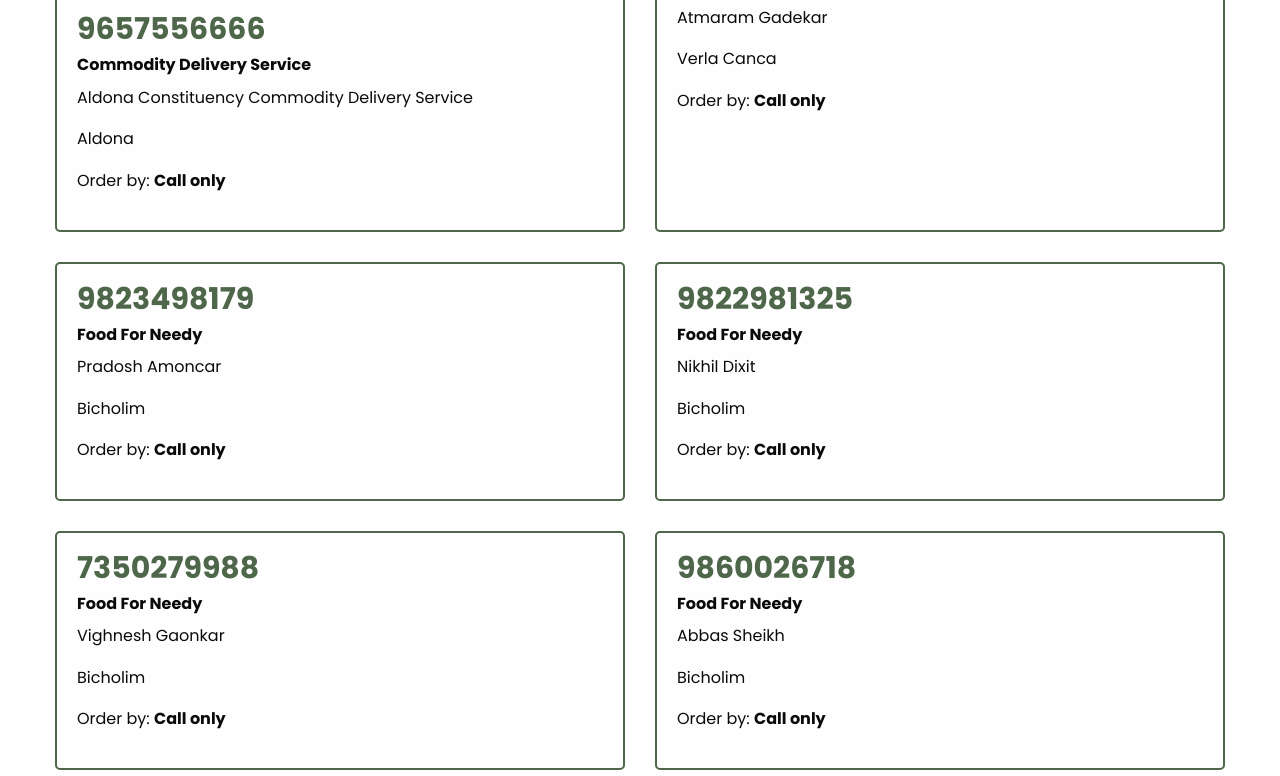
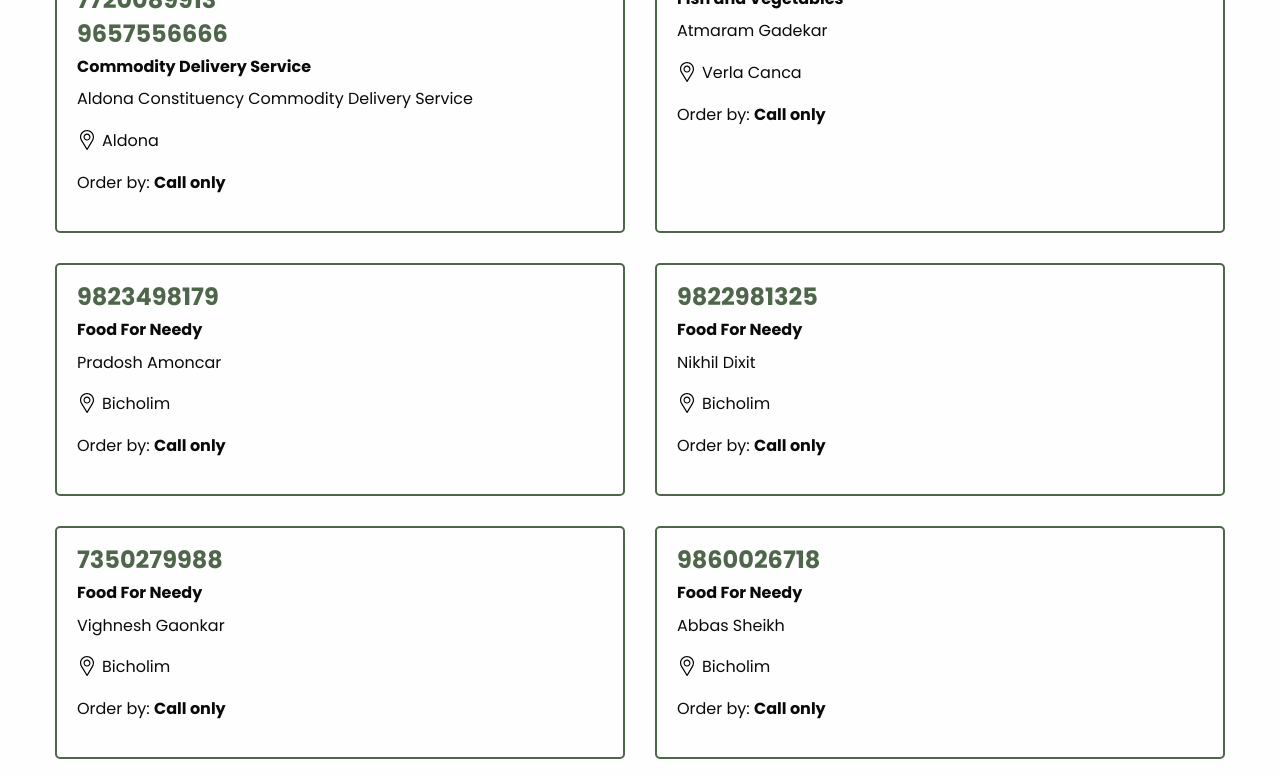
Before and after one commit to wazidshah/grocery-list, a plain HTML site: page index.html in a window 1280 px wide. Shown: the part 764-1540 px from the top of the page. Drawn offline with nearby package versions, Linux system fonts and the light colour scheme; a script that the page names is missing.

Commit message:
fixing style

```diff
--- a/css/style.scss
+++ b/css/style.scss
@@ -55,15 +55,18 @@
     }
     ul{list-style: none; margin: 0px;
         li{margin-bottom: 30px;
-          .wrap {padding: 20px; border-radius: 5px; position: relative; border: 2px solid #4E6649; height: 100%; }
+          .wrap {padding: 20px; border-radius: 5px; position: relative; border: 2px solid #4E6649; height: 100%;
+            img {width: 20px; position: relative; top: -2px; margin-right: 5px;}
+          }
             .contact {
-              a {font-size: 30px; font-weight: 700; color: #4E6649; line-height: 30px; display: block; margin-bottom: 10px;}
+              a {font-size: 24px; font-weight: 700; color: #4E6649; line-height: 24px; display: block; margin-bottom: 10px;}
                 p{}
                 .call-whatsapp {}
-            }
-            .other-info{
-                p{}
             }
         }
     }
 }
+
+
+
+///////// Mobile
--- a/index.html
+++ b/index.html
@@ -118,9 +118,7 @@
                             {{contact.shopName}}
                         </p>
 
-                        <p class="location">
-                            {{contact.location}}
-                        </p>
+                        <p class="location"><img src="img/location.svg" alt="">{{contact.location}}</p>
                         <p class="call-whatsapp">
                             Order by: <b v-if="contact.whatsapp==='no' || contact.whatsapp==='' ">Call only</b>
                             <b v-if="contact.whatsapp==='yes'">Call only</b>
```
Also changed, not shown: css/style.css, img/location.svg (added), 1 other file.
